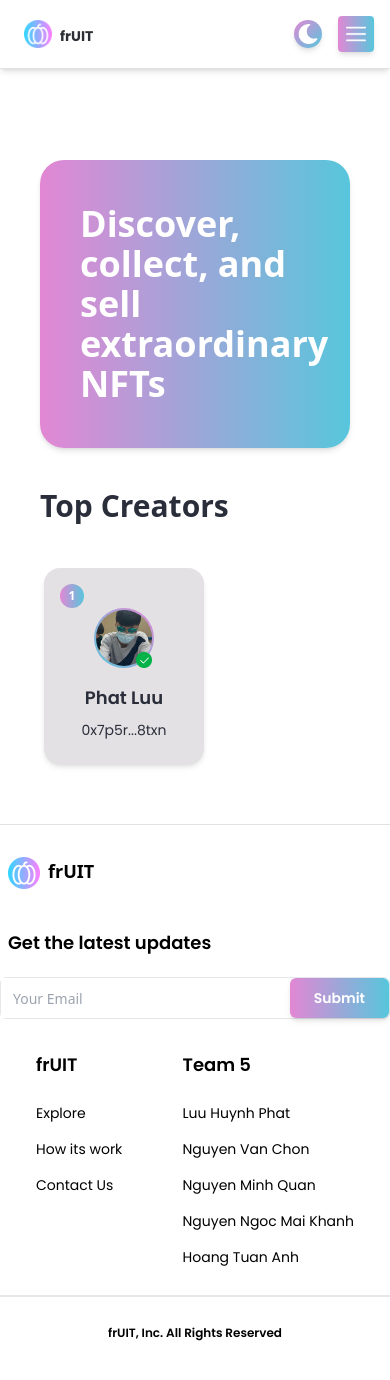
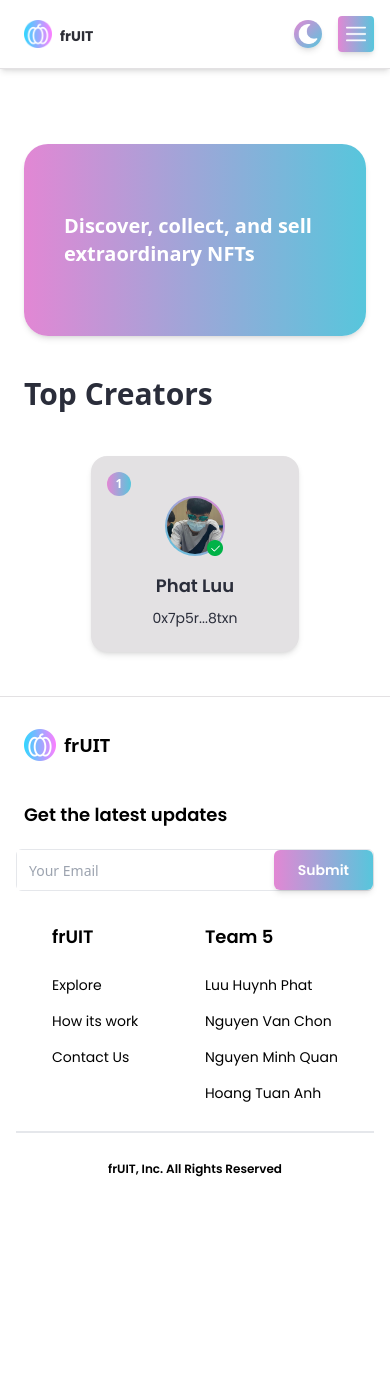
Before and after one commit to btcoin23/NFT-Marketplace, a Next.js app: page / in a window 390 px wide. Shown: the top 1380 px of the page. After the commit the page ends 1256 px from the top, so only its background shows below. Built offline with nearby package versions, Linux system fonts and the light colour scheme.

Commit message:
responsive

```diff
--- a/components/CreatorCard.jsx
+++ b/components/CreatorCard.jsx
@@ -3,7 +3,7 @@ import Image from 'next/image';
 import images from '../assets';
 
 const CreatorCard = (props) => (
-  <div className="dark:hover:bg-prim-black-3 dark:bg-prim-black-1 bg-prim-gray-1 hover:shadow-xl hover:cursor-pointer rounded-2xl p-2 w-150 flex flex-col scroll m-5 mx-1 md:w-40 w-64 shadow-md">
+  <div className="dark:hover:bg-prim-black-3 dark:bg-prim-black-1 bg-prim-gray-1 hover:shadow-xl hover:cursor-pointer rounded-2xl p-2 w-150 flex flex-col scroll m-5 mx-1 md:w-72 sm:w-52  w-64 shadow-md">
     <div className="w-8 h-8 md:w-6 md:h-6 md:text-xs p-1 rounded-full prim-gradient flex justify-center items-center mt-2 ml-2">
       <p className="font-semibold text-white">{props.number}</p>
     </div>
--- a/components/Footer.jsx
+++ b/components/Footer.jsx
@@ -20,16 +20,17 @@ const FooterLink = ({ heading, items }) => (
 const Footer = () => {
   const { theme } = useTheme();
   return (
-    <footer className="flex flex-col border-t
+    <footer
+      className="flex flex-col border-t md:px-4
                     bg-white border-prim-gray-1 py-8
-                    dark:bg-prim-dark dark:border-prim-black-1">
+                    dark:bg-prim-dark dark:border-prim-black-1"
+    >
       {/* ===================Footer UpperSecTion=================== */}
       <div className="flex flex-row md:flex-col justify-between">
-
         {/* ===================Left Column=================== */}
         <div className="ml-32  md:ml-0">
           {/* ===================Brand=================== */}
-            <div className="flex justify-start md:ml-2">
+          <div className="flex justify-start items-center md:ml-2">
             <Image
               src={images.logo}
               objectFit="contain"
@@ -64,7 +65,7 @@ const Footer = () => {
         </div>
 
         {/* ===================Right Column=================== */}
-          <div className='flex md:flex-row justify-between md:mt-8'>
+        <div className="flex md:flex-row justify-between md:mt-8">
           <div className="text-sm dark:text-prim-gray-1 mr-60 md:mr-0 md:ml-20 sm:ml-5">
             <FooterLink
               heading="frUIT"
@@ -78,7 +79,6 @@ const Footer = () => {
                 'Luu Huynh Phat',
                 'Nguyen Van Chon',
                 'Nguyen Minh Quan',
-                  'Nguyen Ngoc Mai Khanh',
                 'Hoang Tuan Anh',
               ]}
             />
@@ -87,10 +87,14 @@ const Footer = () => {
       </div>
 
       {/* ===================Footer LowerSecTion=================== */}
-      <div className="flex flex-row sm:flex-col justify-between
-                    dark:bg-prim-dark mt-3 pt-7 border-t-2 dark:border-prim-black-3">
-            <p className="flex sm:justify-center font-poppins font-semibold text-md sm:text-xs
-                        text-black dark:text-prim-gray-1 md:ml-10 ml-10 sm:ml-0">
+      <div
+        className="flex flex-row sm:flex-col justify-between
+                    dark:bg-prim-dark mt-3 pt-7 border-t-2 dark:border-prim-black-3"
+      >
+        <p
+          className="flex sm:justify-center font-poppins font-semibold text-md sm:text-xs
+                        text-black dark:text-prim-gray-1 md:ml-10 ml-10 sm:ml-0"
+        >
           frUIT, Inc. All Rights Reserved
         </p>
 
--- a/components/Navbar.jsx
+++ b/components/Navbar.jsx
@@ -57,7 +57,7 @@ const ButtonGroup = ({ isMobile }) => {
     <Button
       btnName="Create"
       classStyles={`mx-2 rounded-xl active:scale-110 duration-100 ${
-        isMobile && 'text-2xl px-20 py-4'
+        isMobile && 'text-2xl px-16 py-4 sm:px-8 sm:py-2 sm:text-xl'
       }`}
       handleClick={() => {
         router.push('/create');
@@ -66,7 +66,9 @@ const ButtonGroup = ({ isMobile }) => {
   ) : (
     <Button
       btnName="Connect"
-      classStyles="mx-2 rounded-xl active:scale-110 duration-100"
+      classStyles={`mx-2 rounded-xl active:scale-110 duration-100 ${
+        isMobile && 'text-2xl px-16 py-4 sm:px-8 sm:py-2 sm:text-xl'
+      }`}
       handleClick={() => {
         connectWallet();
       }}
@@ -192,12 +194,12 @@ const Navbar = () => {
           {IsOpen && (
             <div
               className="fixed inset-x-0 flex flex-col dark:bg-prim-dark bg-white pb-160
-                            mt-7 sm:pt-140 pt-56 max-h-full"
+                            mt-7 md:pt-28 max-h-full"
             >
               <div className="flex justify-center mb-5 mt-10">
                 <ButtonGroup isMobile />
               </div>
-              <div className="flex justify-center sm:pb-60">
+              <div className="flex justify-center">
                 <MenuItems
                   isMobile
                   active={active}
@@ -205,7 +207,7 @@ const Navbar = () => {
                   setIsOpen={setIsOpen}
                 />
               </div>
-              <div className="flex justify-evenly mt-64 sm:pt-64">
+              <div className="flex justify-evenly md:mt-32 sm:mt-36">
                 {[
                   assets.facebook,
                   assets.instagram,
--- a/pages/_app.js
+++ b/pages/_app.js
@@ -13,7 +13,7 @@ const MyApp = ({ Component, pageProps }) => (
         <title>frUIT Marketplace</title>
         <link rel="icon" href="/logo.png" />
       </Head>
-      <div className="dark:bg-prim-dark bg-white min-h-screen">
+      <div className="dark:bg-prim-dark bg-white">
         <Navbar />
         <div className="pt-20 w-full">
           <Component {...pageProps} />
--- a/pages/create.js
+++ b/pages/create.js
@@ -48,12 +48,12 @@ const CreateNFT = () => {
   });
 
   return (
-    <div className="p-16">
-      <div className="flex flex-row items-center">
+    <div className="p-16 md:p-8">
+      <div className="flex flex-row sm:flex-col items-center">
         <h1 className="font-poppins text-3xl font-semibold ml-4">
           Create your
         </h1>
-        <div className="font-poppins font-extrabold text-4xl sm:mb-4 ml-2 font-gradient">
+        <div className="font-poppins font-extrabold text-4xl ml-2 sm:mt-2 font-gradient">
           NFT
         </div>
       </div>
--- a/pages/index.js
+++ b/pages/index.js
@@ -2,11 +2,11 @@ import images from '../assets';
 import CreatorCard from '../components/CreatorCard.jsx';
 
 const Home = () => (
-  <div className="flex justify-center p-10 flex-col w-full">
+  <div className="flex justify-center p-10 xs:p-6 flex-col w-full">
     {/* banner */}
     <div className="py-10">
-      <div className="shadow-md prim-gradient h-72 px-10 items-center flex rounded-3xl">
-        <p className="text-5xl md:text-4xl text-white font-bold ">
+      <div className="shadow-md prim-gradient h-72 sm:h-52 xs:h-48 px-10 items-center flex rounded-3xl">
+        <p className="text-5xl md:text-4xl text-white font-bold sm:text-2xl xs:text-xl overflow-hidden">
           Discover, collect, and sell extraordinary NFTs
         </p>
       </div>
@@ -16,7 +16,7 @@ const Home = () => (
     <p className="dark:text-white text-3xl font-bold text-prim-black-3 mb-6">
       Top Creators
     </p>
-    <div className="flex justify-between">
+    <div className="flex justify-between sm:justify-evenly">
       <div>
         <CreatorCard
           imageCard={images.creator1}
@@ -41,7 +41,7 @@ const Home = () => (
           address="0xtdt3...nh0n"
         />
       </div>
-      <div className="sm:hidden">
+      <div className="md:hidden">
         <CreatorCard
           imageCard={images.creator4}
           number="4"
```
Lines whose indentation alone changed are shown as unchanged.
